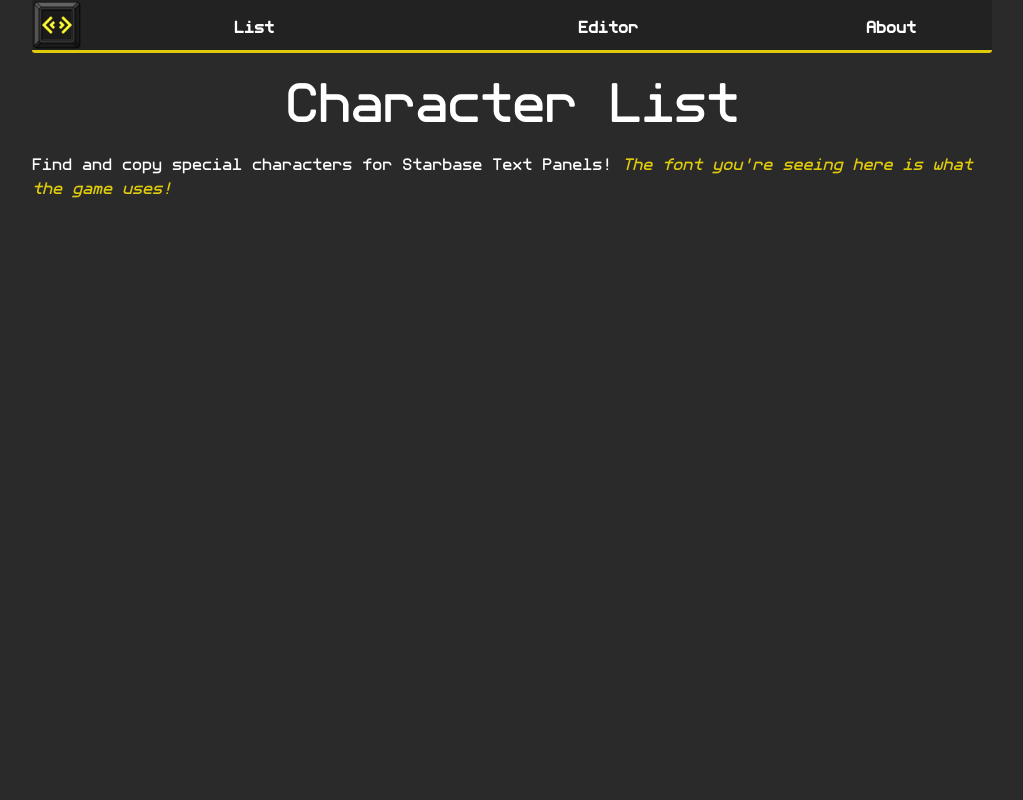
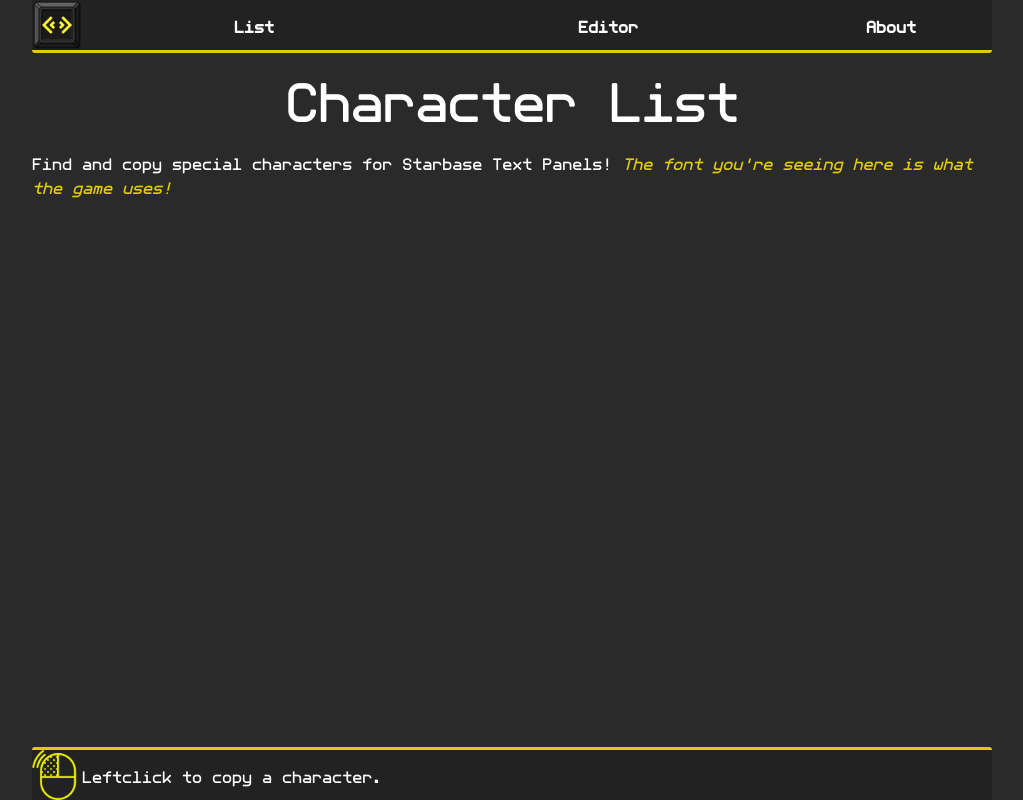
Before and after one commit to mrchip2k/starbase-textpanel-util, a React (Create React App) app: page / in a window 1280 px wide. Shown: the whole page, without its empty margins (128-1151 px from the left). Built offline with nearby package versions, Linux system fonts and the light colour scheme.

Commit message:
Create Bottom Header

```diff
--- /dev/null
+++ b/src/Components/Header/BottomDynamicHeader.jsx
@@ -0,0 +1,15 @@
+import React from 'react';
+import Container from '../Misc/Container';
+
+function BottomDynamicHeader(props) {
+	return (
+		<div className="bottom-header-container">
+			<Container addClass="header bottom border">
+				<img src="/assets/leftclick64.png"/>
+				<div><span>Leftclick to copy a character.</span></div>
+			</Container>
+		</div>
+	);
+}
+
+export default BottomDynamicHeader;
--- a/src/Pages/CharacterList.jsx
+++ b/src/Pages/CharacterList.jsx
@@ -1,4 +1,5 @@
 import React from 'react';
+import BottomDynamicHeader from '../Components/Header/BottomDynamicHeader';
 
 import Container from "../Components/Misc/Container"
 
@@ -9,6 +10,8 @@
 				<h1 className="centered">Character List</h1>
 				<p>Find and copy special characters for Starbase Text Panels! <span className="highlight">The font you're seeing here is what the game uses!</span></p>
 			</Container>
+
+			<BottomDynamicHeader/>
 		</div>
 	);
 }
--- a/src/css/App.css
+++ b/src/css/App.css
@@ -53,8 +53,8 @@
 	bottom: 0;
 }
 .header a,
-.header button {
-	height: var(--header-line-height);
+.header button,
+.header div {
 	text-align: center;
 	/*Vertical text center*/
 	height: var(--header-line-height);
@@ -66,3 +66,8 @@
 	vertical-align: middle;
 	line-height: normal;
 }
+.bottom-header-container {
+	position:fixed;
+	bottom: 0;
+	width:100%;
+}
--- a/src/css/Theme.css
+++ b/src/css/Theme.css
@@ -40,3 +40,4 @@
 }
 .sticky.top { margin-bottom: 20px; }
 .sticky.bottom { margin-top: 20px; }
+.header.bottom { font-weight: normal; }
```
Also changed, not shown: public/assets/leftclick64.png (added).
